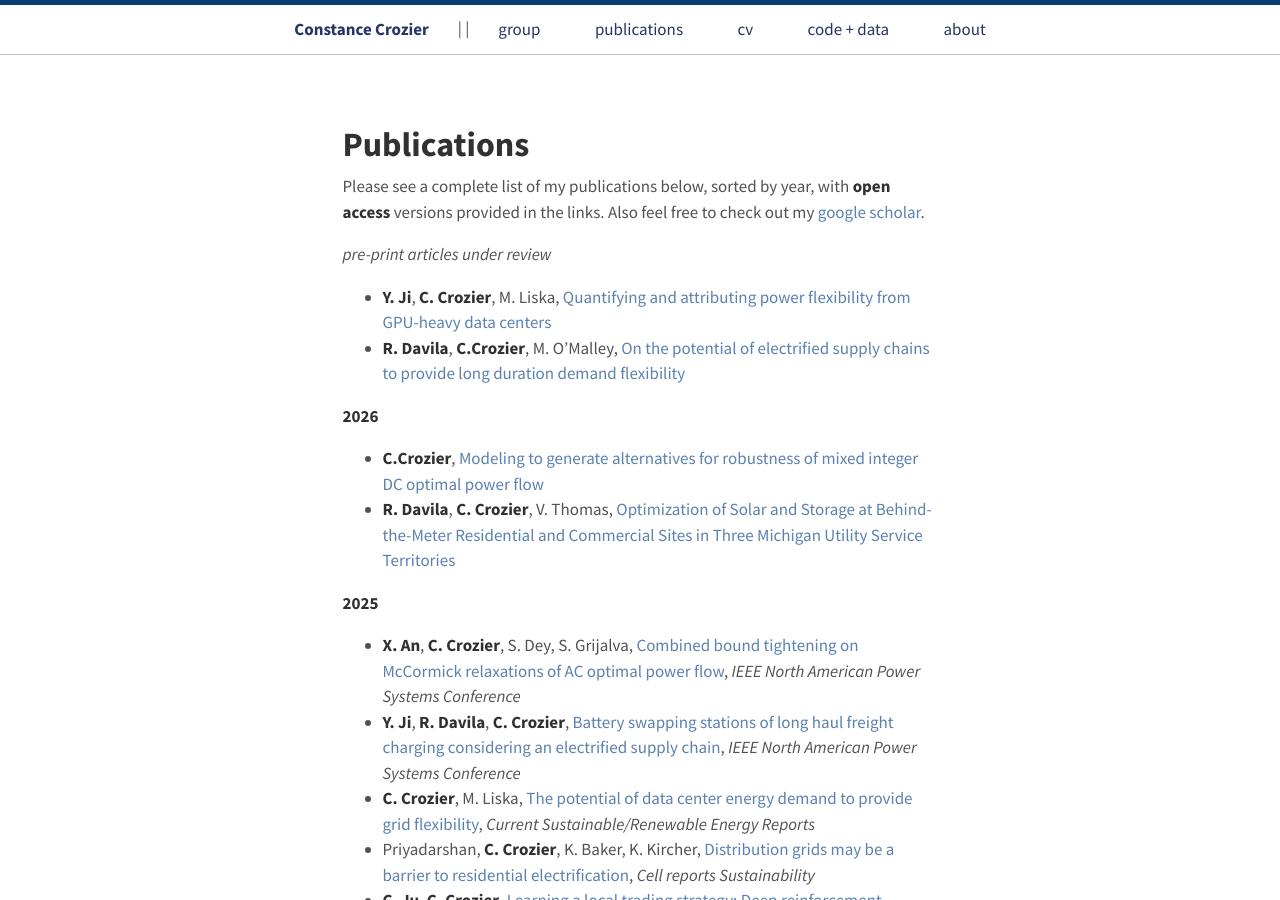
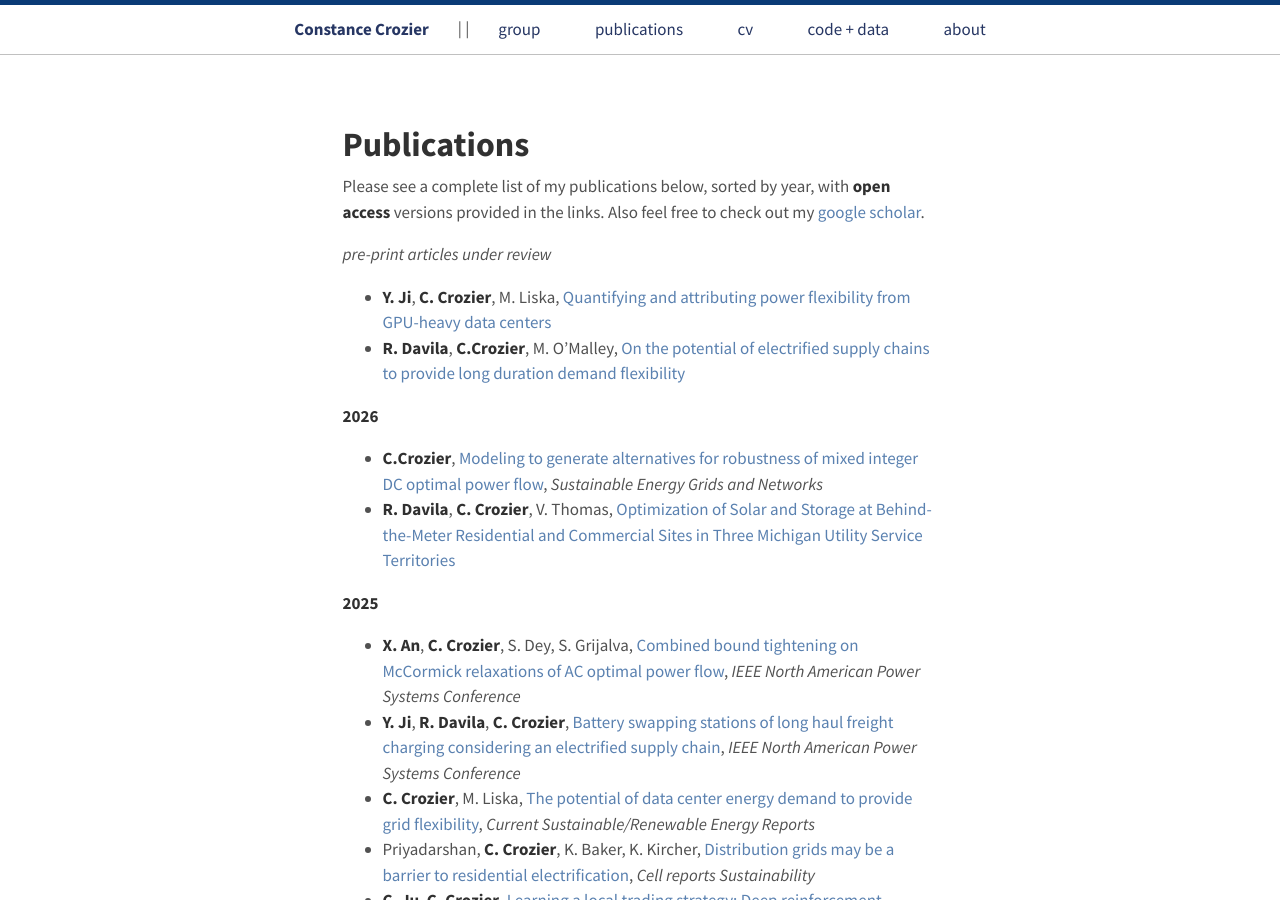
Before and after one commit to constancecrozier/constancecrozier.github.io, a Jekyll site: the page built from pubs.md, in a window 1280 px wide and 900 px high. Built offline with Jekyll 4.4.1, drawn with Linux system fonts in a browser that asks for light colours.

Commit message:
Update pubs.md

```diff
--- a/pubs.md
+++ b/pubs.md
@@ -13,7 +13,7 @@ Please see a complete list of my publications below, sorted by year, with **open
 
 
 **2026**
-* **C.Crozier**, [Modeling to generate alternatives for robustness of mixed integer DC optimal power flow](files/SEGAN_OTS-4.pdf)
+* **C.Crozier**, [Modeling to generate alternatives for robustness of mixed integer DC optimal power flow](files/SEGAN_OTS-4.pdf), *Sustainable Energy Grids and Networks*
 * **R. Davila**, **C. Crozier**, V. Thomas, [Optimization of Solar and Storage at Behind-the-Meter Residential and Commercial Sites in Three Michigan Utility Service Territories](/files/Solar_Michigan_Report_Final.pdf)
 
 **2025**
@@ -25,7 +25,6 @@ Please see a complete list of my publications below, sorted by year, with **open
 * H. Sharadga, J. Mohammadi, **C. Crozier**, K. Baker, [Scalable Solutions for Security-Constrained Optimal Power Flow with Multiple Time Steps](/files/sharadga_go.pdf), *IEEE Transactions on Industrial Applications*
 * M. Neaimeh, **C. Crozier**, M. Deakin, [Learning by charging: Understanding consumers’ changing attitudes towards vehicle-to-grid](/files/V2G_perceptions.pdf), *Applied Energy*
 * M. Mohammadian, K. Baker, **C. Crozier**, [Spatial arbitrage through bidirectional electric vehicle charging with delivery fleets](/files/Spatial_Arbitrage.pdf), *Applied Energy*
-
 
 **2024**
 * **R. Davila-Severiano**, **C. Crozier**, [Scheduling electrified freight transportation to increase renewable generation utilization](/files/naps_24.pdf), *IEEE North American Power Systems Conference*
```
